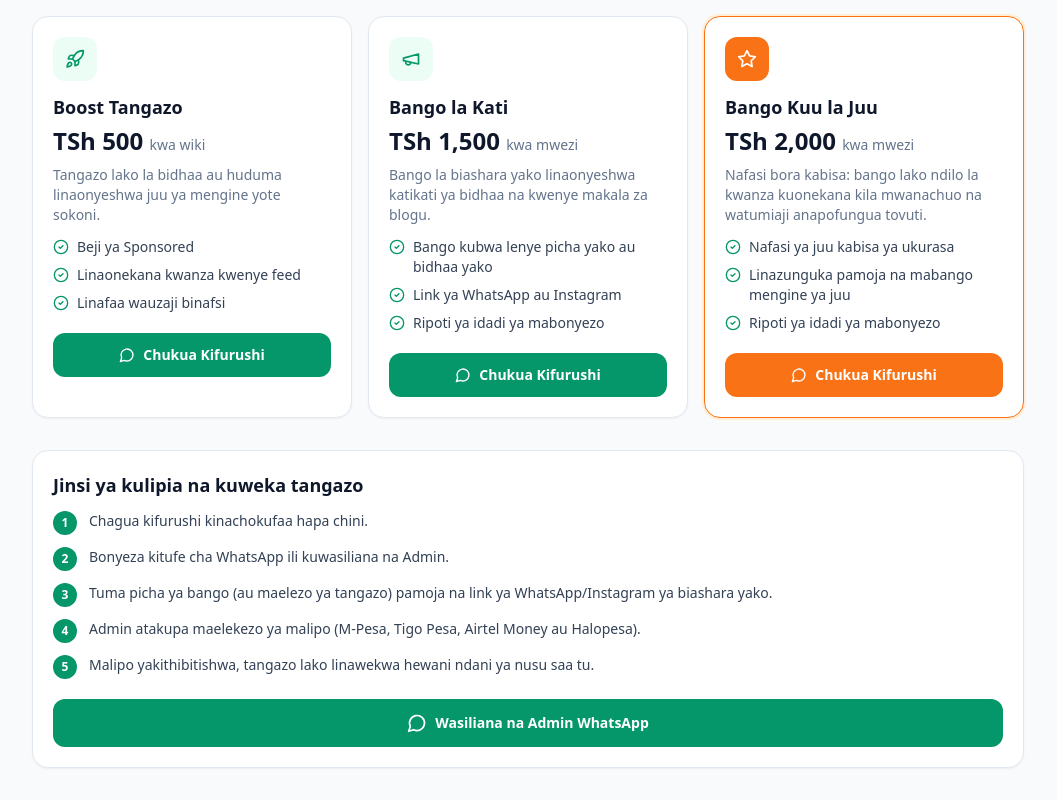
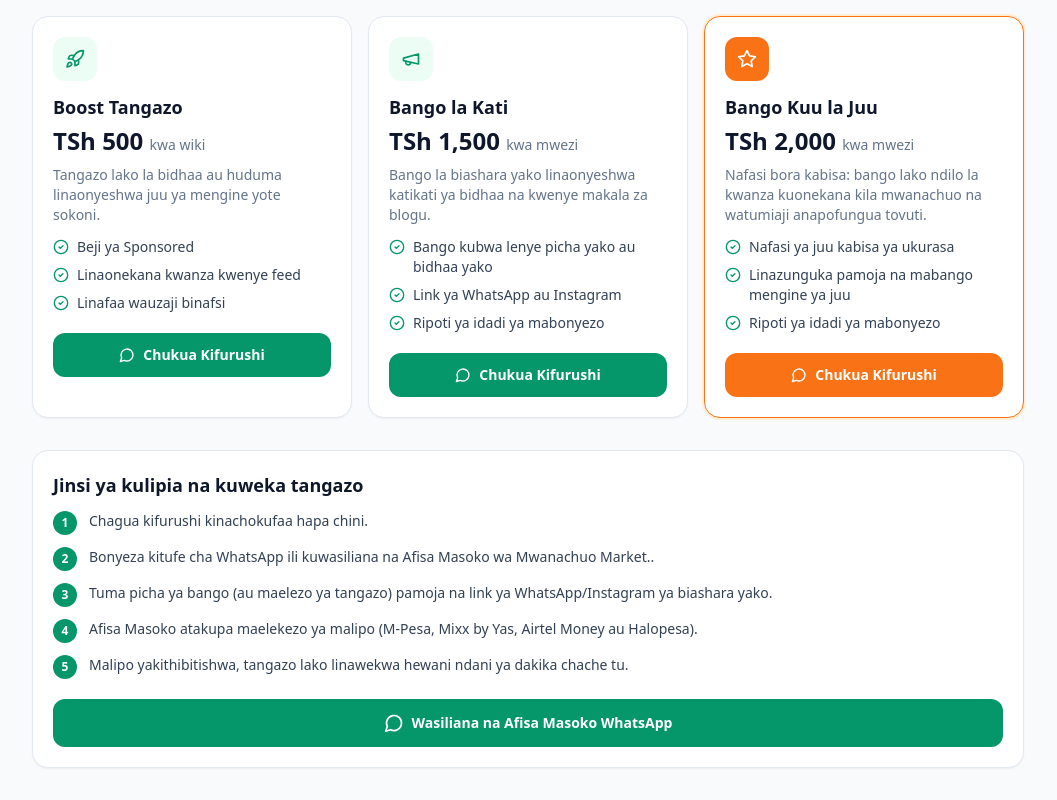
Before and after one commit to silvabunela-byte/Mwanachuo-Market, a Next.js app: page /tangaza in a window 1280 px wide. Shown: the part 231-1031 px from the top of the page, without its empty margins (112-1169 px from the left). Built offline with nearby package versions, Linux system fonts and the light colour scheme; no server answers; the database is empty.

Commit message:
Update contact references from Admin to Afisa Masoko

```diff
--- a/src/app/tangaza/page.tsx
+++ b/src/app/tangaza/page.tsx
@@ -59,10 +59,10 @@ const PLANS: Plan[] = [
 
 const STEPS = [
   "Chagua kifurushi kinachokufaa hapa chini.",
-  "Bonyeza kitufe cha WhatsApp ili kuwasiliana na Admin.",
+  "Bonyeza kitufe cha WhatsApp ili kuwasiliana na Afisa Masoko wa Mwanachuo Market..",
   "Tuma picha ya bango (au maelezo ya tangazo) pamoja na link ya WhatsApp/Instagram ya biashara yako.",
-  "Admin atakupa maelekezo ya malipo (M-Pesa, Tigo Pesa, Airtel Money au Halopesa).",
-  "Malipo yakithibitishwa, tangazo lako linawekwa hewani ndani ya nusu saa tu.",
+  "Afisa Masoko atakupa maelekezo ya malipo (M-Pesa, Mixx by Yas, Airtel Money au Halopesa).",
+  "Malipo yakithibitishwa, tangazo lako linawekwa hewani ndani ya dakika chache tu.",
 ];
 
 export default function TangazaPage() {
@@ -130,7 +130,7 @@ export default function TangazaPage() {
                 </ul>
                 <a
                   href={adminWhatsAppLink(
-                    `Habari Admin, nataka kuchukua kifurushi cha "${plan.name}" (${plan.price} ${plan.period}) kwenye Mwanachuo Market. Naomba maelekezo.`
+                    `Habari Afisa Masoko, nataka kuchukua kifurushi cha "${plan.name}" (${plan.price} ${plan.period}) kwenye Mwanachuo Market. Naomba maelekezo.`
                   )}
                   target="_blank"
                   rel="noopener noreferrer"
@@ -167,14 +167,14 @@ export default function TangazaPage() {
           </ol>
           <a
             href={adminWhatsAppLink(
-              "Habari Admin, nataka kuuliza kuhusu matangazo kwenye Mwanachuo Market."
+              "Habari Afisa Masoko, nataka kuuliza kuhusu matangazo kwenye Mwanachuo Market."
             )}
             target="_blank"
             rel="noopener noreferrer"
             className="mt-5 flex items-center justify-center gap-2 rounded-xl bg-[#059669] px-4 py-3.5 text-sm font-bold text-white hover:bg-emerald-700"
           >
             <MessageCircle className="h-5 w-5" />
-            Wasiliana na Admin WhatsApp
+            Wasiliana na Afisa Masoko WhatsApp
           </a>
         </section>
       </main>
```
